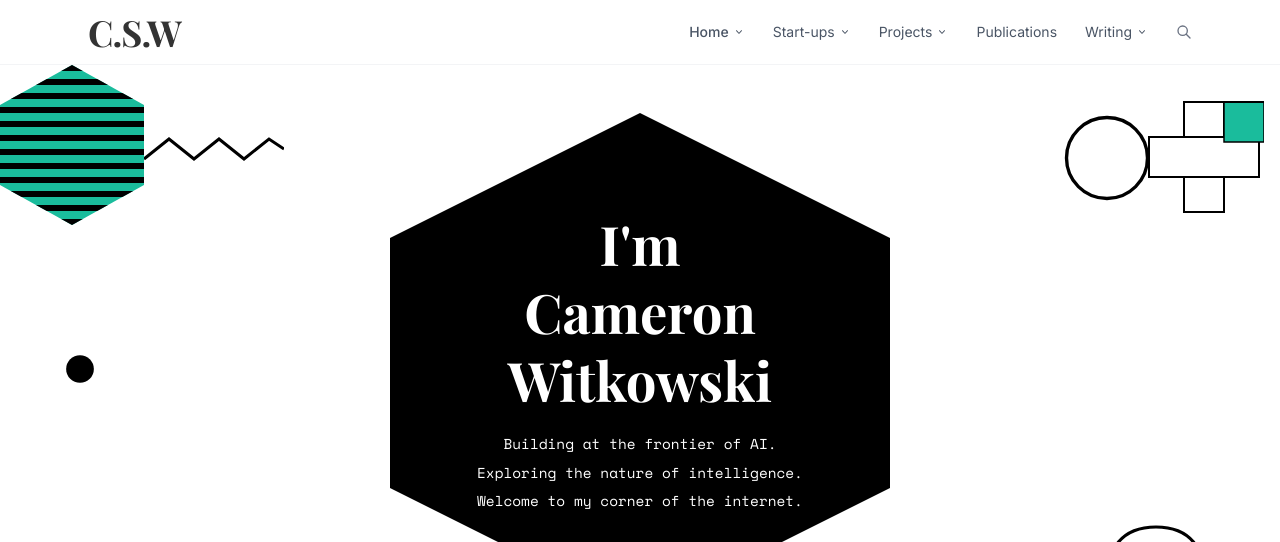
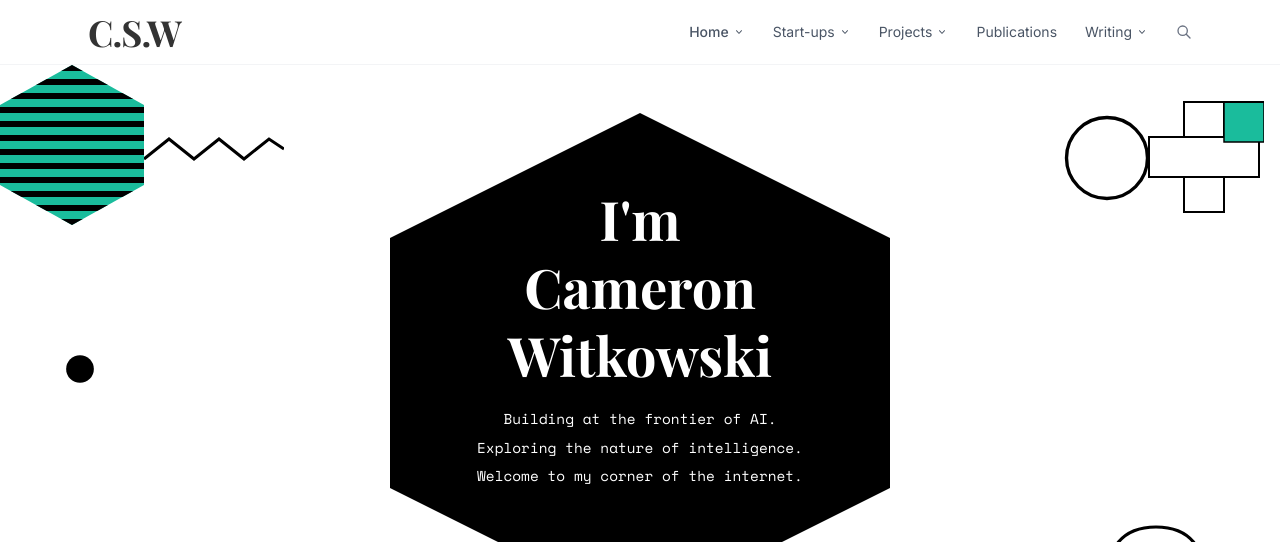
Before and after one commit to VanessaAnneliese/Cameron-witkowski-website, a Next.js app: page / in a window 1280 px wide. Shown: the top 542 px of the page. Built offline with nearby package versions, Linux system fonts and the light colour scheme.

Commit message:
Nudge hero text up for visual centering in hexagon
Co-Authored-By: Claude Sonnet 4.6 <noreply@anthropic.com>

```diff
--- a/src/app/page.tsx
+++ b/src/app/page.tsx
@@ -100,6 +100,7 @@ export default function HomePage() {
             className="w-full h-full bg-black flex flex-col items-center justify-center px-16 text-center"
             style={{ clipPath: "polygon(50% 0%, 100% 25%, 100% 75%, 50% 100%, 0% 75%, 0% 25%)" }}
           >
+            <div style={{ transform: "translateY(-8%)" }} className="flex flex-col items-center text-center">
               <h1
                 className="text-white font-bold leading-tight mb-4"
                 style={{ fontFamily: "var(--font-playfair)", fontSize: "clamp(2rem, 4.5vw, 3.4rem)" }}
@@ -112,6 +113,7 @@ export default function HomePage() {
               >
                 Building at the frontier of AI. Exploring the nature of intelligence. Welcome to my corner of the internet.
               </p>
+            </div>
           </div>
         </div>
       </section>
```
Lines whose indentation alone changed are shown as unchanged.
